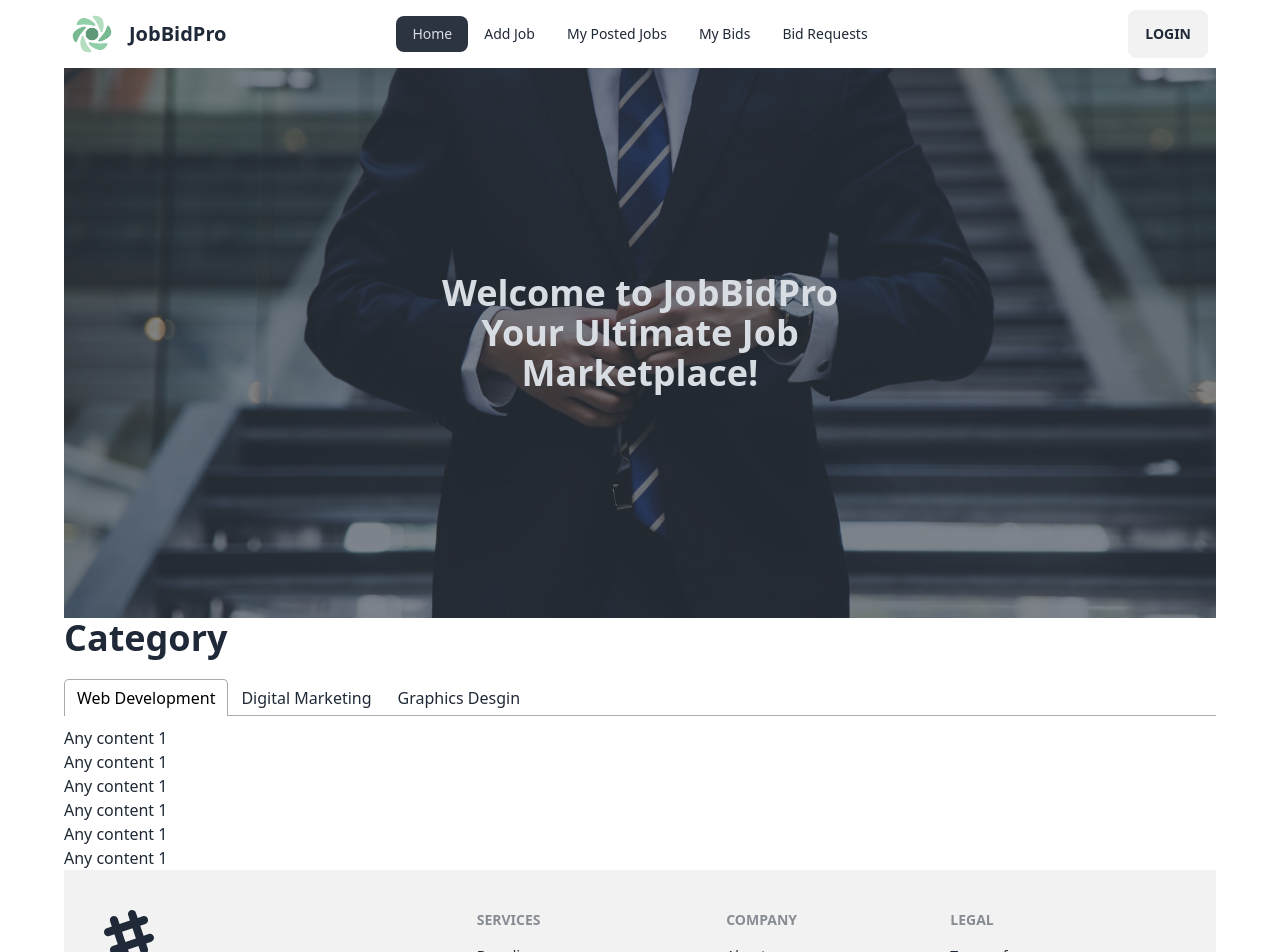
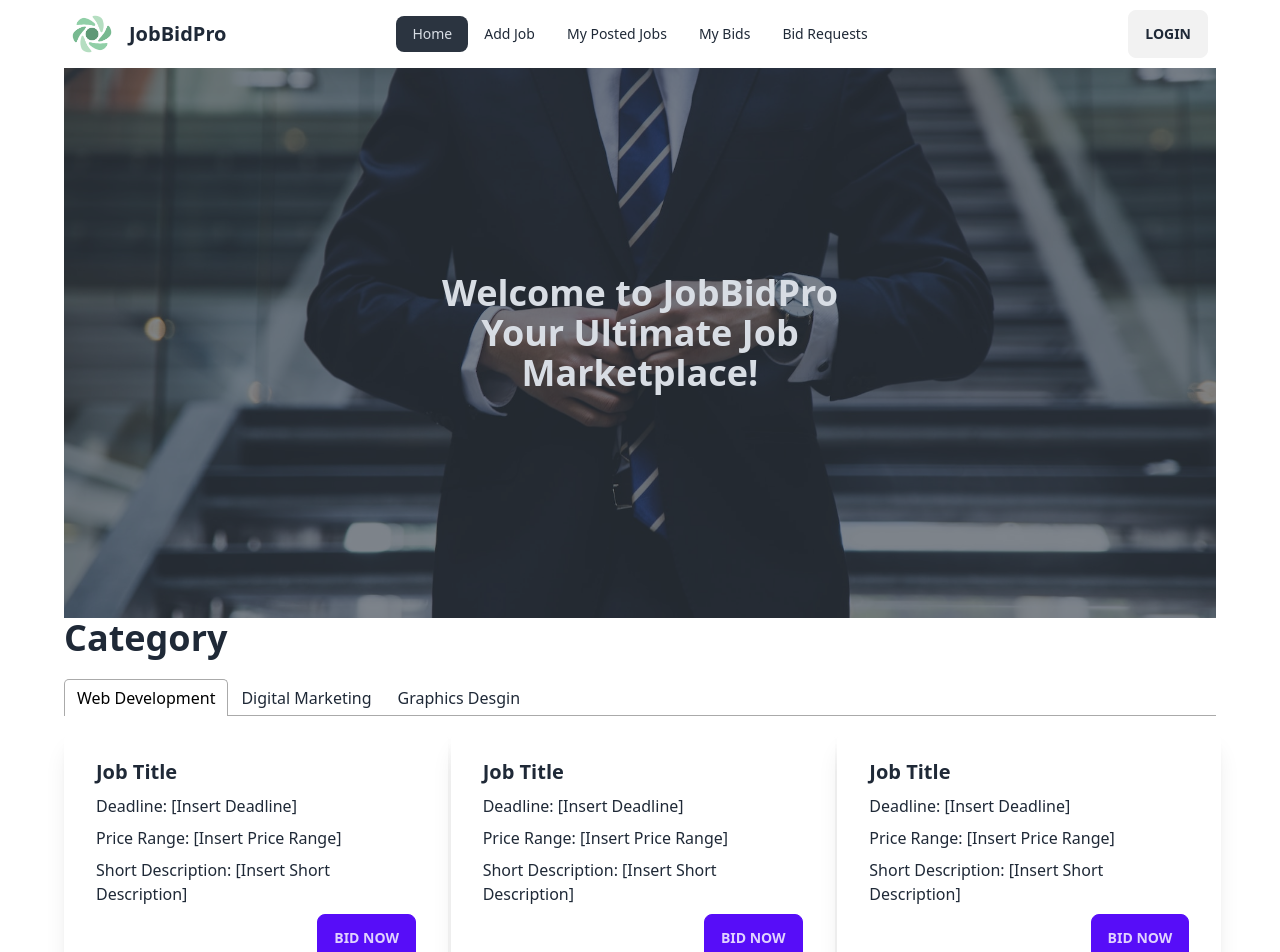
Before and after one commit to jps27CSE/Job_Bid_Pro, a React (Vite) app: page / in a window 1280 px wide. Shown: the top 952 px of the page. Built offline with nearby package versions, Linux system fonts and the light colour scheme; no server answers.

Commit message:
Category Template

```diff
--- a/src/components/Home/Category/Category.jsx
+++ b/src/components/Home/Category/Category.jsx
@@ -1,5 +1,6 @@
 import { Tab, Tabs, TabList, TabPanel } from "react-tabs";
 import "react-tabs/style/react-tabs.css";
+import CategoryItem from "./CategoryItem/CategoryItem";
 const Category = () => {
   return (
     <div>
@@ -12,12 +13,11 @@ const Category = () => {
         </TabList>
 
         <TabPanel>
-          <h2>Any content 1</h2>
-          <h2>Any content 1</h2>
-          <h2>Any content 1</h2>
-          <h2>Any content 1</h2>
-          <h2>Any content 1</h2>
-          <h2>Any content 1</h2>
+          <div className="grid grid-cols-1 md:grid-cols-2 lg:grid-cols-3 gap-2">
+            <CategoryItem />
+            <CategoryItem />
+            <CategoryItem />
+          </div>
         </TabPanel>
         <TabPanel>
           <h2>Any content 2</h2>
--- /dev/null
+++ b/src/components/Home/Category/CategoryItem/CategoryItem.jsx
@@ -0,0 +1,17 @@
+const CategoryItem = () => {
+  return (
+    <div className="card w-96 bg-base-100 shadow-xl">
+      <div className="card-body">
+        <h2 className="card-title">Job Title</h2>
+        <p>Deadline: [Insert Deadline]</p>
+        <p>Price Range: [Insert Price Range]</p>
+        <p>Short Description: [Insert Short Description]</p>
+        <div className="card-actions justify-end">
+          <button className="btn btn-primary">Bid Now</button>
+        </div>
+      </div>
+    </div>
+  );
+};
+
+export default CategoryItem;
```
